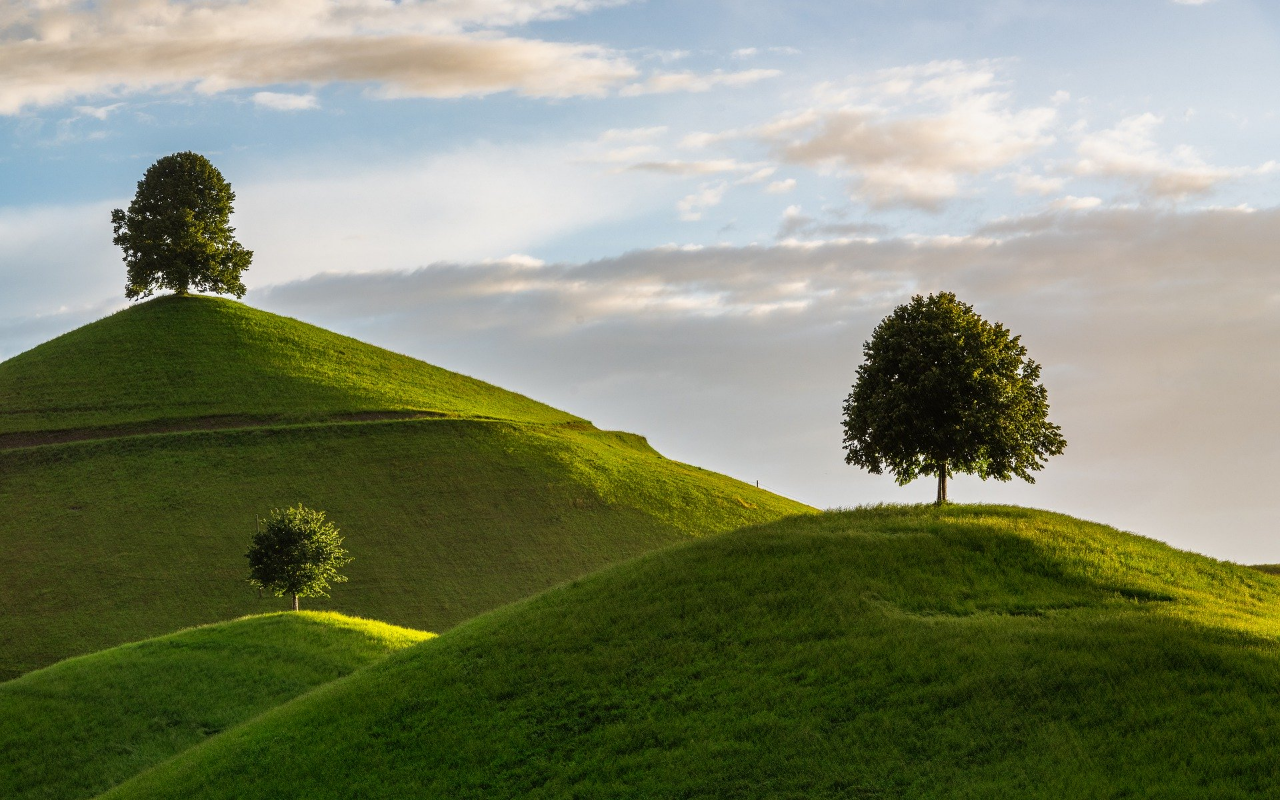
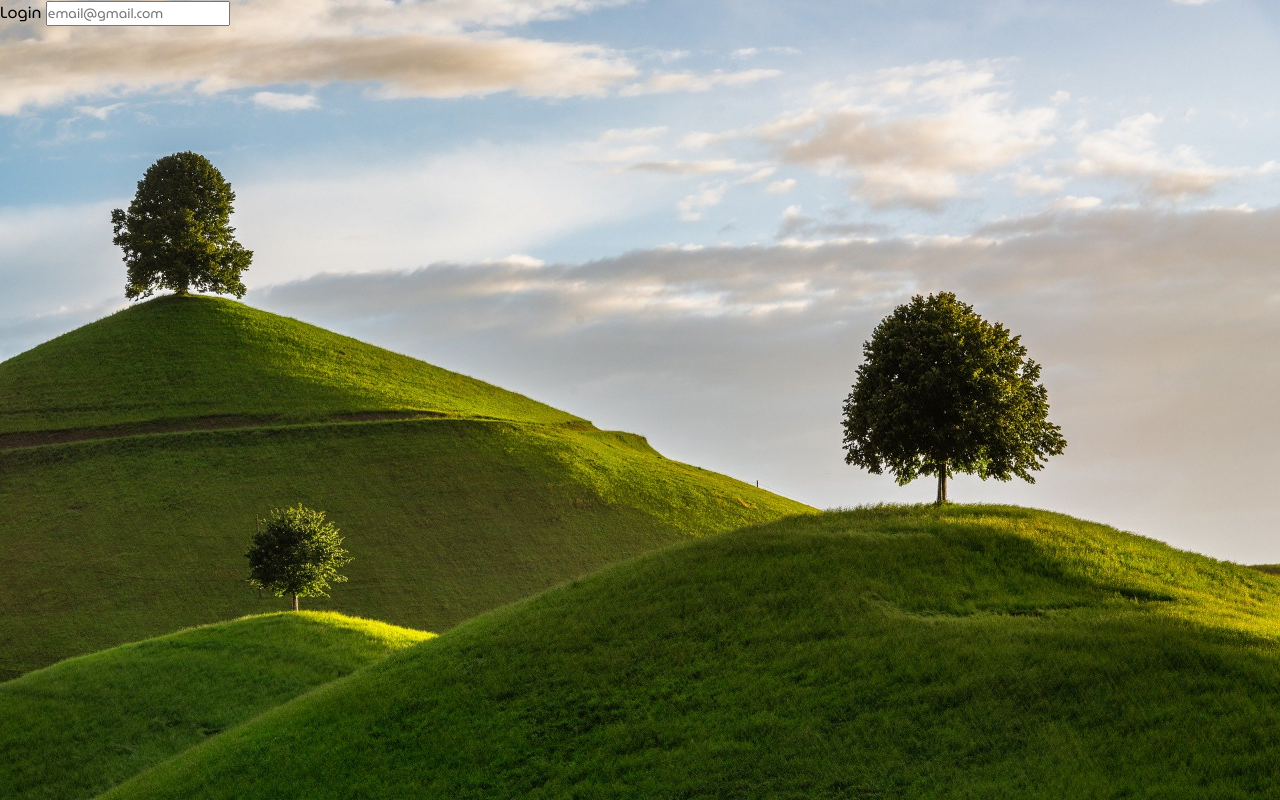
Before and after one commit to bonbj/LoginPage, a plain HTML site: page index.html in a window 1280 px wide. Drawn offline with Linux system fonts and the light colour scheme.

Commit message:
input de login

```diff
--- a/index.html
+++ b/index.html
@@ -8,6 +8,8 @@
 </head>
 <body>
     <main>
+        <span>Login</span>
+        <input type="email" name="email" placeholder="email@gmail.com">
 
     </main>
 </body>
```
